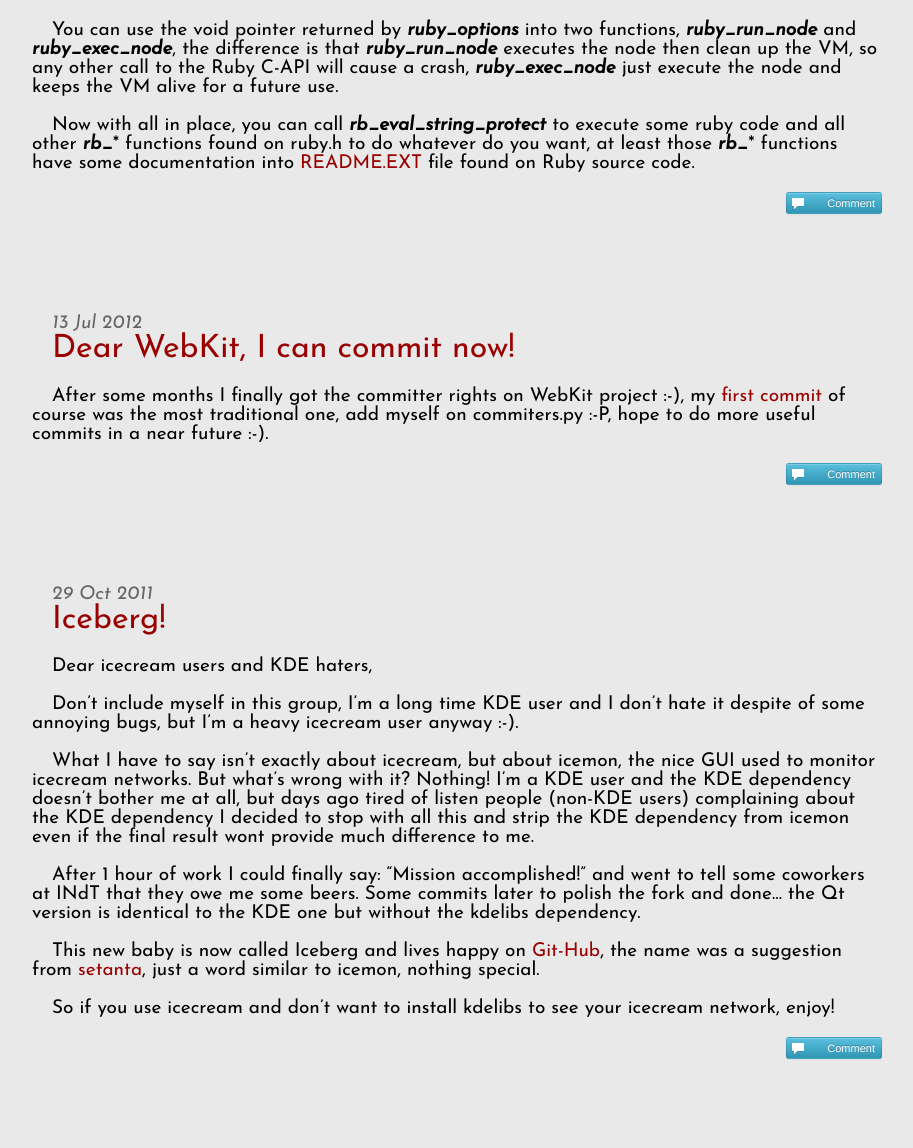
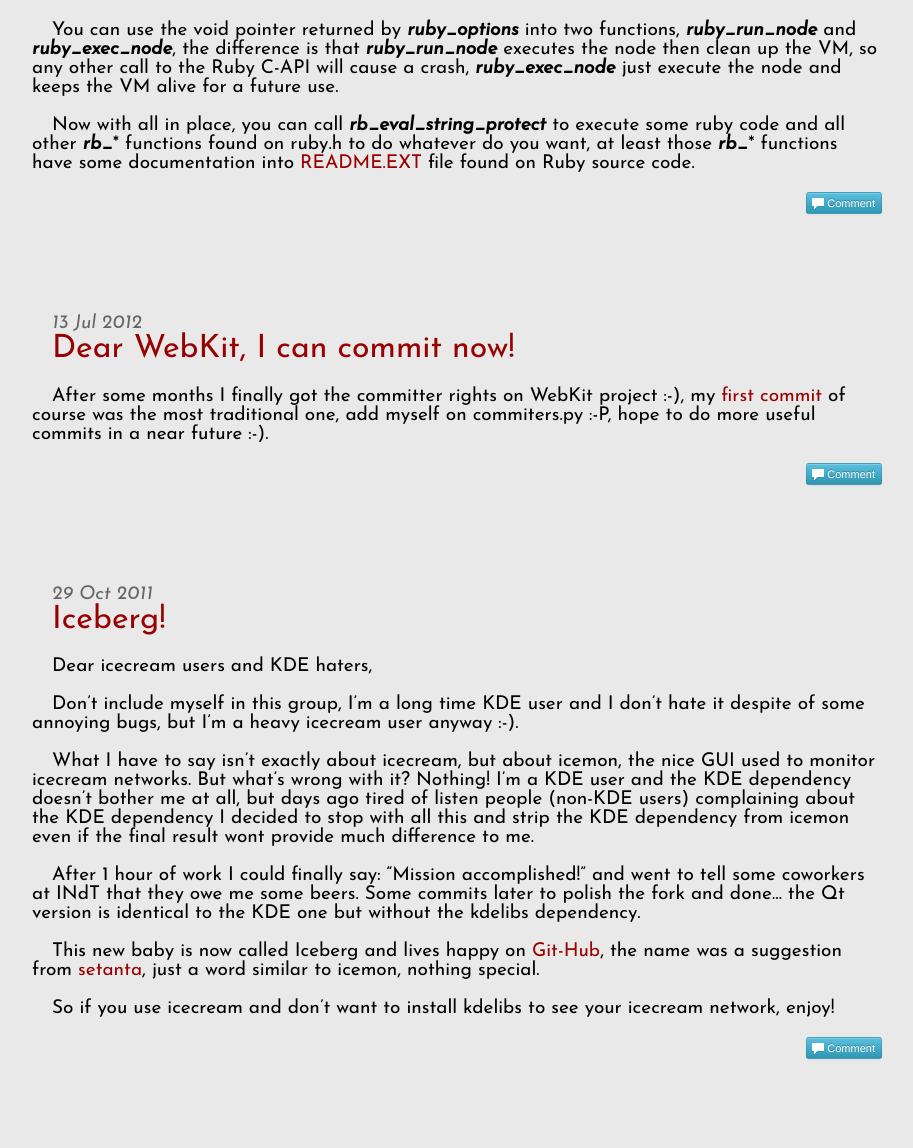
Before and after one commit to hugopl/hugopl.github.io, a Jekyll site: the page built from index.html, in a window 1280 px wide. Shown: the part 904-2052 px from the top of the page, without its empty margins (183-1096 px from the left). Built offline with Jekyll 4.4.1, drawn with Linux system fonts in a browser that asks for light colours; Markdown is read by kramdown in place of the engine named in the settings; comment, search, counter and statistics services are not loaded.

Commit message:
Don't indent text on comment button.

```diff
--- a/css/main.css
+++ b/css/main.css
@@ -140,4 +140,5 @@ a.comment_btn {
     text-decoration: none solid rgb(255, 255, 255);
     text-shadow: rgba(0, 0, 0, 0.247059) 0px -1px 0px;
     vertical-align: middle;
+    text-indent: 0px;
 }
```
